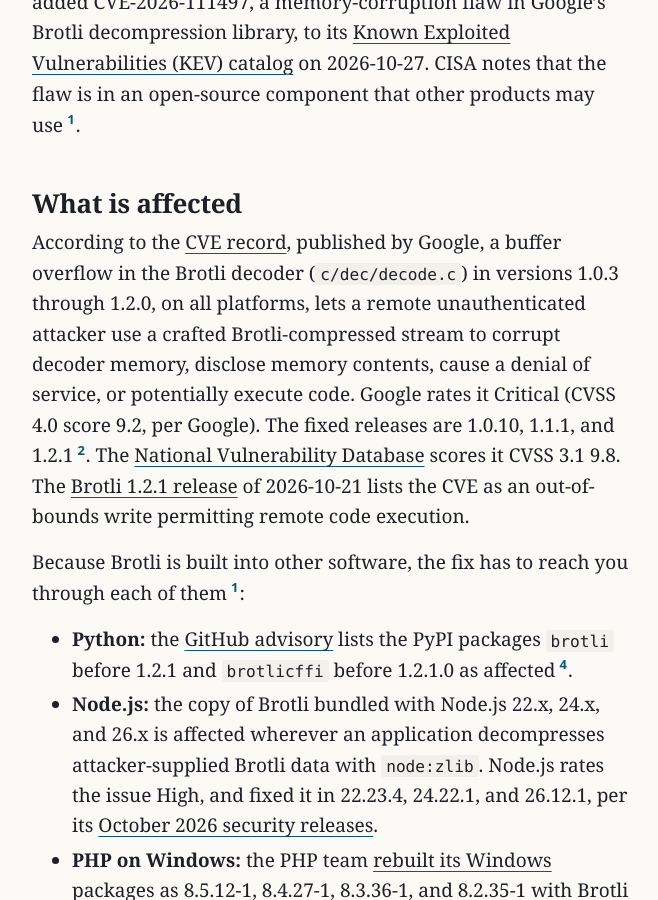
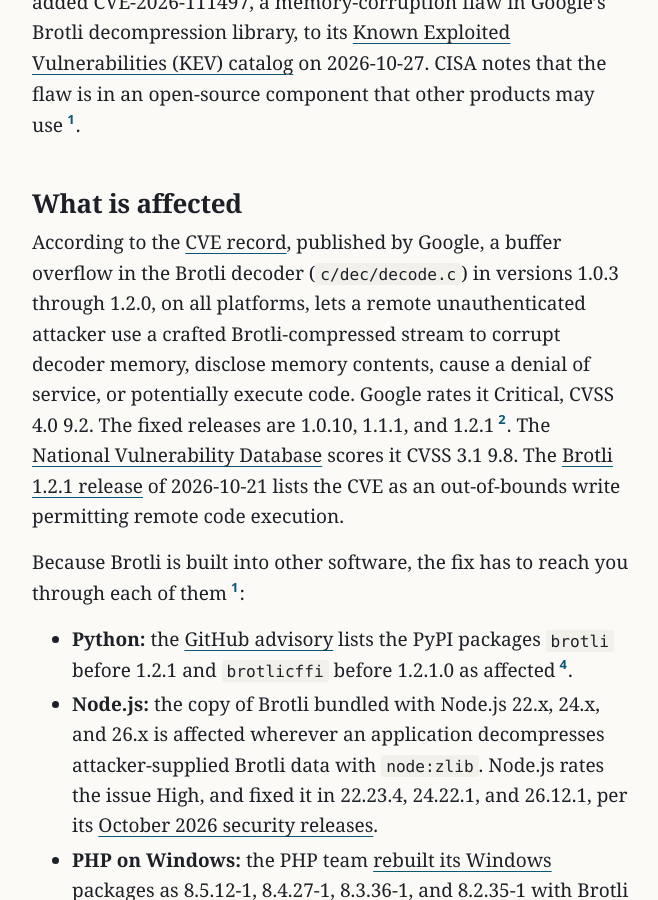
Before and after one commit to northwind-press/northwind-press.github.io, a Jekyll site: the page built from _posts/2026-11-02-brotli-cve-kev.md, in a window 1280 px wide and 900 px high, scrolled down 638 px. Shown: the whole window, without its empty margins (308-966 px from the left). Built offline with Jekyll 4.4.1, drawn with Linux system fonts in a browser that asks for light colours.

Commit message:
Fix: Brotli CVSS in house form, under 500 words
Co-Authored-By: Claude Opus 5.5 <noreply@anthropic.com>

```diff
--- a/_posts/2026-11-02-brotli-cve-kev.md
+++ b/_posts/2026-11-02-brotli-cve-kev.md
@@ -51,7 +51,7 @@ The US Cybersecurity and Infrastructure Security Agency (CISA) added CVE-2026-11
 
 ## What is affected
 
-According to the [CVE record](https://www.cve.org/CVERecord?id=CVE-2026-111497), published by Google, a buffer overflow in the Brotli decoder (`c/dec/decode.c`) in versions 1.0.3 through 1.2.0, on all platforms, lets a remote unauthenticated attacker use a crafted Brotli-compressed stream to corrupt decoder memory, disclose memory contents, cause a denial of service, or potentially execute code. Google rates it Critical (CVSS 4.0 score 9.2, per Google). The fixed releases are 1.0.10, 1.1.1, and 1.2.1{% include cite.html n=2 %}. The [National Vulnerability Database](https://nvd.nist.gov/vuln/detail/CVE-2026-111497) scores it CVSS 3.1 9.8. The [Brotli 1.2.1 release](https://github.com/google/brotli/releases/tag/v1.2.1) of 2026-10-21 lists the CVE as an out-of-bounds write permitting remote code execution.
+According to the [CVE record](https://www.cve.org/CVERecord?id=CVE-2026-111497), published by Google, a buffer overflow in the Brotli decoder (`c/dec/decode.c`) in versions 1.0.3 through 1.2.0, on all platforms, lets a remote unauthenticated attacker use a crafted Brotli-compressed stream to corrupt decoder memory, disclose memory contents, cause a denial of service, or potentially execute code. Google rates it Critical, CVSS 4.0 9.2. The fixed releases are 1.0.10, 1.1.1, and 1.2.1{% include cite.html n=2 %}. The [National Vulnerability Database](https://nvd.nist.gov/vuln/detail/CVE-2026-111497) scores it CVSS 3.1 9.8. The [Brotli 1.2.1 release](https://github.com/google/brotli/releases/tag/v1.2.1) of 2026-10-21 lists the CVE as an out-of-bounds write permitting remote code execution.
 
 Because Brotli is built into other software, the fix has to reach you through each of them{% include cite.html n=1 %}:
 
```
